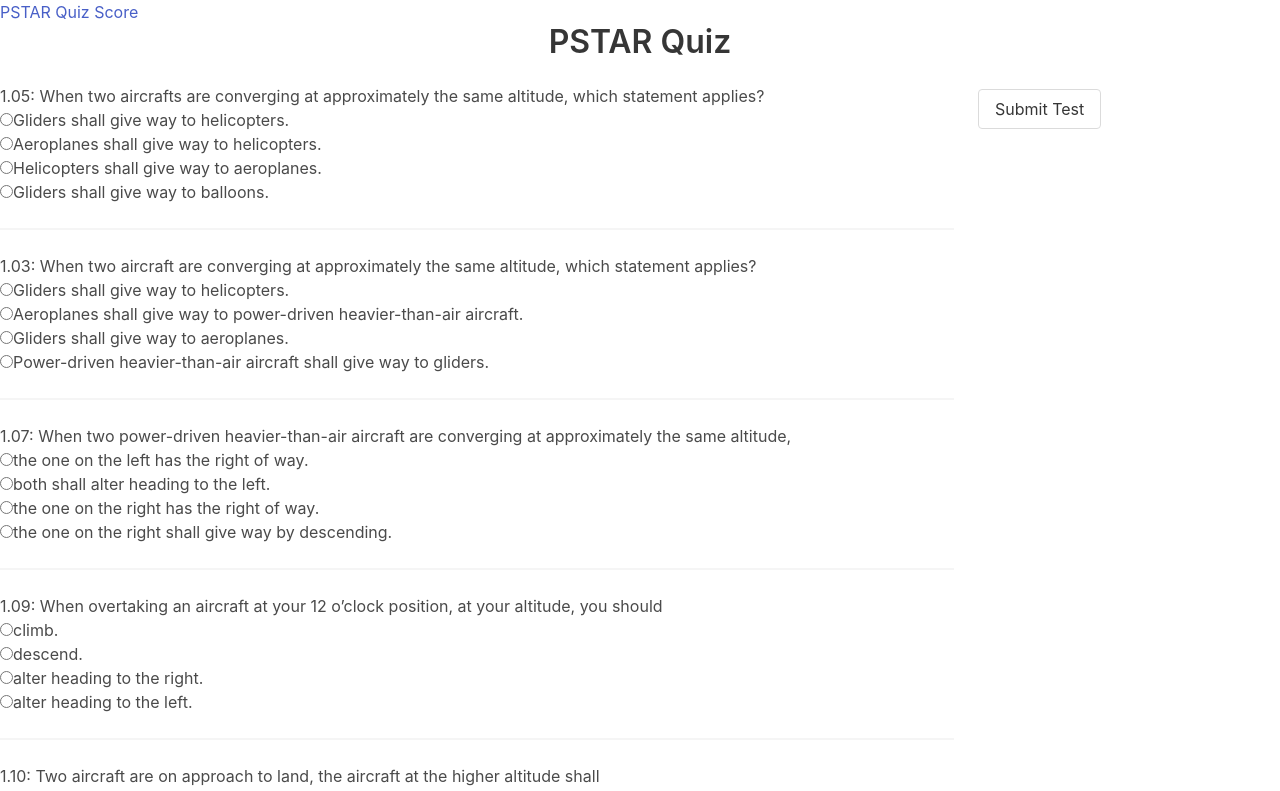
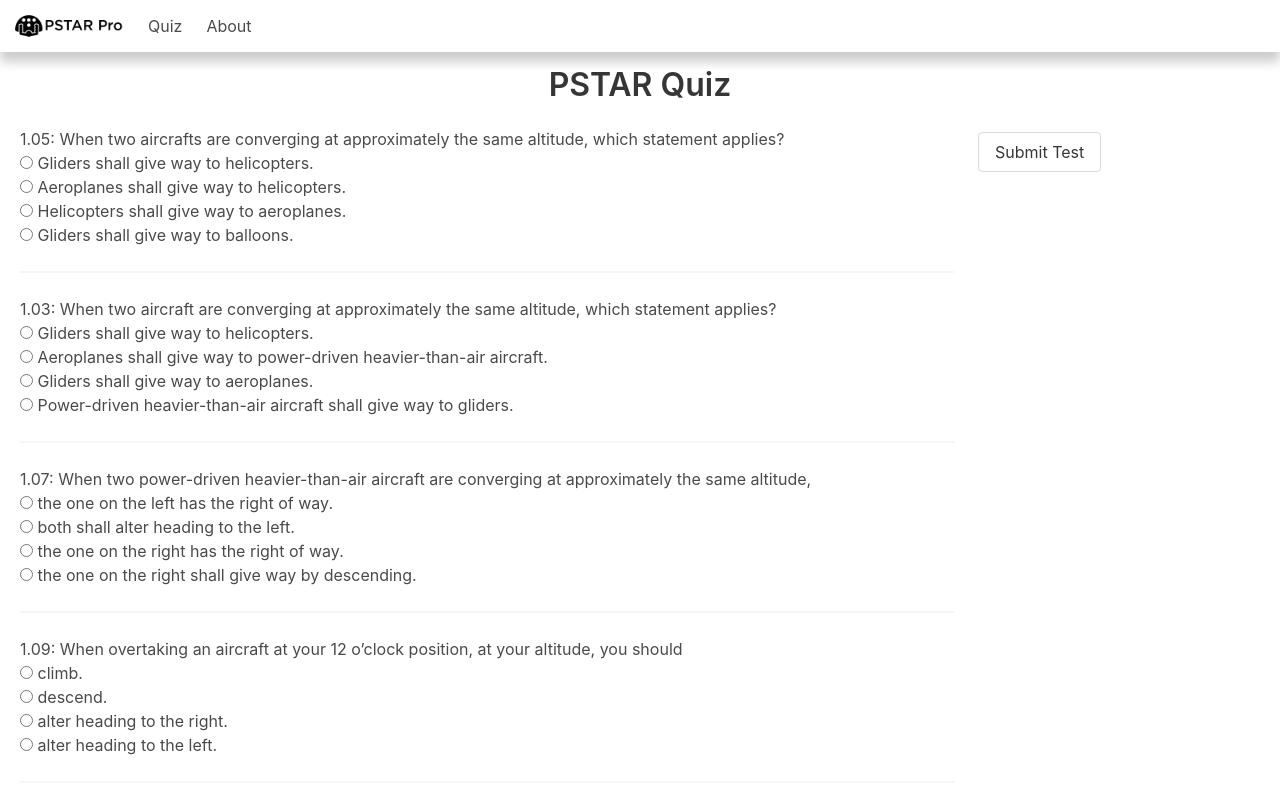
Before and after one commit to baronalloway/pstar-pro, a React (Create React App) app: page / in a window 1280 px wide. Shown: the top 791 px of the page. Built offline with nearby package versions, Linux system fonts and the light colour scheme.

Commit message:
added Bulma NAVBAR and the logo

```diff
--- a/src/App.js
+++ b/src/App.js
@@ -100,7 +100,7 @@
             <h1 className="title"><center>PSTAR Quiz</center></h1>
 
             <div className="columns">
-                <div className="column is-three-quarters">{renderedQuestions}</div>
+                <div className="column is-three-quarters" style={{paddingLeft: "2em"}}>{renderedQuestions}</div>
 
                 <div className="column is-one-quarter">
                     <div className="sticky" style={{paddingTop: 5}}>
--- /dev/null
+++ b/src/NavBar.js
@@ -0,0 +1,35 @@
+import {Link} from 'react-router-dom';
+import logo from './img/logo-main.png';
+
+function NavBar() {
+    return (
+        <nav className="navbar" role="navigation" aria-label="main navigation" style={{boxShadow: "0 10px 10px rgb(0 0 0 / 0.2)", marginBottom: 15}}>
+            <div className="navbar-brand">
+                <a className="navbar-item" href="#">
+                    <img src={logo} width="112" height="28"/>
+                </a>
+
+                <a role="button" className="navbar-burger" aria-label="menu" aria-expanded="false" data-target="navbarBasicExample">
+                    <span aria-hidden="true"></span>
+                    <span aria-hidden="true"></span>
+                    <span aria-hidden="true"></span>
+                </a>
+            </div>
+
+            <div id="navbarBasicExample" className="navbar-menu">
+                <div className="navbar-start">
+                    <Link to="/" className="navbar-item">
+                        Quiz
+                    </Link>
+
+                    <Link to="/score" className="navbar-item">
+                        About
+                    </Link>
+
+
+                </div>
+            </div>
+        </nav>);
+}
+
+export default NavBar;
--- a/src/Question.js
+++ b/src/Question.js
@@ -37,7 +37,7 @@
 
     const choices = q.question_choice.map((choice, index) => {
         return (<div onChange={handleClick} key={index}><input type="radio" value={index} name={q.question_number} />
-            <label>{choice}</label></div>);
+            <label> {choice}</label></div>);
     });
 
 
--- a/src/index.js
+++ b/src/index.js
@@ -2,6 +2,7 @@
 import ReactDOM from 'react-dom/client';
 
 import App from './App';
+import NavBar from './NavBar';
 
 import Score from './Score';
 import {BrowserRouter as Router, Routes, Route, Link } from 'react-router-dom';
@@ -12,8 +13,7 @@
 
 root.render(
 <Router>
-    <Link to="/">PSTAR Quiz </Link>
-    <Link to="/score"> Score</Link>
+    <NavBar/>
     <Routes>
         <Route index element={<App/>}/>
         <Route path="/score" element={<Score/>}/>
```
Also changed, not shown: src/img/logo-main.png (added).
